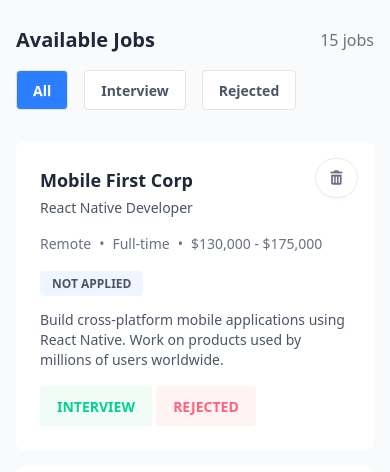
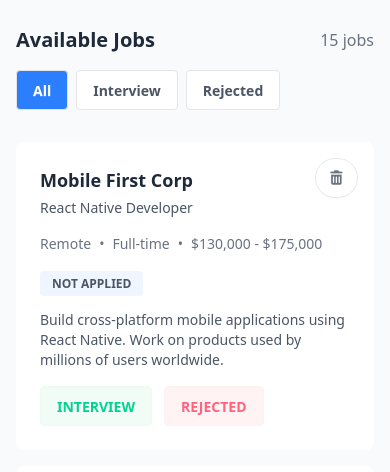
Before and after one commit to mdjanealam-jane/Job-Application-Tracker, a plain HTML site: page index.html in a window 390 px wide. Shown: the part 372-844 px from the top of the page. Drawn offline with nearby package versions, Linux system fonts and the light colour scheme.

Commit message:
make little responsive changes

```diff
--- a/index.html
+++ b/index.html
@@ -43,7 +43,7 @@
       <p class="text-gray-800 font-bold text-xl">Available Jobs</p>
       <p id="job-count" class="text-gray-500 font-medium">0 jobs</p>
     </div>
-    <div class="flex gap-4">
+    <div class="flex gap-2 md:gap-4">
       <button id="all-btn" class="btn btn-soft bg-white hover:bg-blue-500 hover:text-white text-gray-600">All</button>
       <button id="interview-btn" class="btn btn-soft hover:bg-teal-500 hover:text-white bg-white text-gray-600">Interview</button>
       <button id="rejected-btn" class="btn btn-soft hover:bg-red-600 hover:text-white bg-white text-gray-600">Rejected</button>
@@ -62,7 +62,7 @@
       <span class="job-status px-3 py-1 rounded text-xs font-bold bg-blue-50 text-gray-600">NOT APPLIED</span>
       <p class="job-description text-gray-600 text-sm my-4"></p>
 
-      <div>
+      <div class="flex gap-3 mt-2">
         <button class="btn-interview btn btn-soft btn-success hover:text-white hover:bg-teal-500">INTERVIEW</button>
         <button class="btn-rejected btn btn-soft btn-error hover:text-white hover:bg-red-600">REJECTED</button>
         <button class="btn-delete btn bg-white rounded-full p-3 absolute top-4 right-4 text-gray-500 hover:bg-red-300"><i class="fa-solid fa-trash-can"></i></button>
```
Also changed, not shown: 1 other file.
